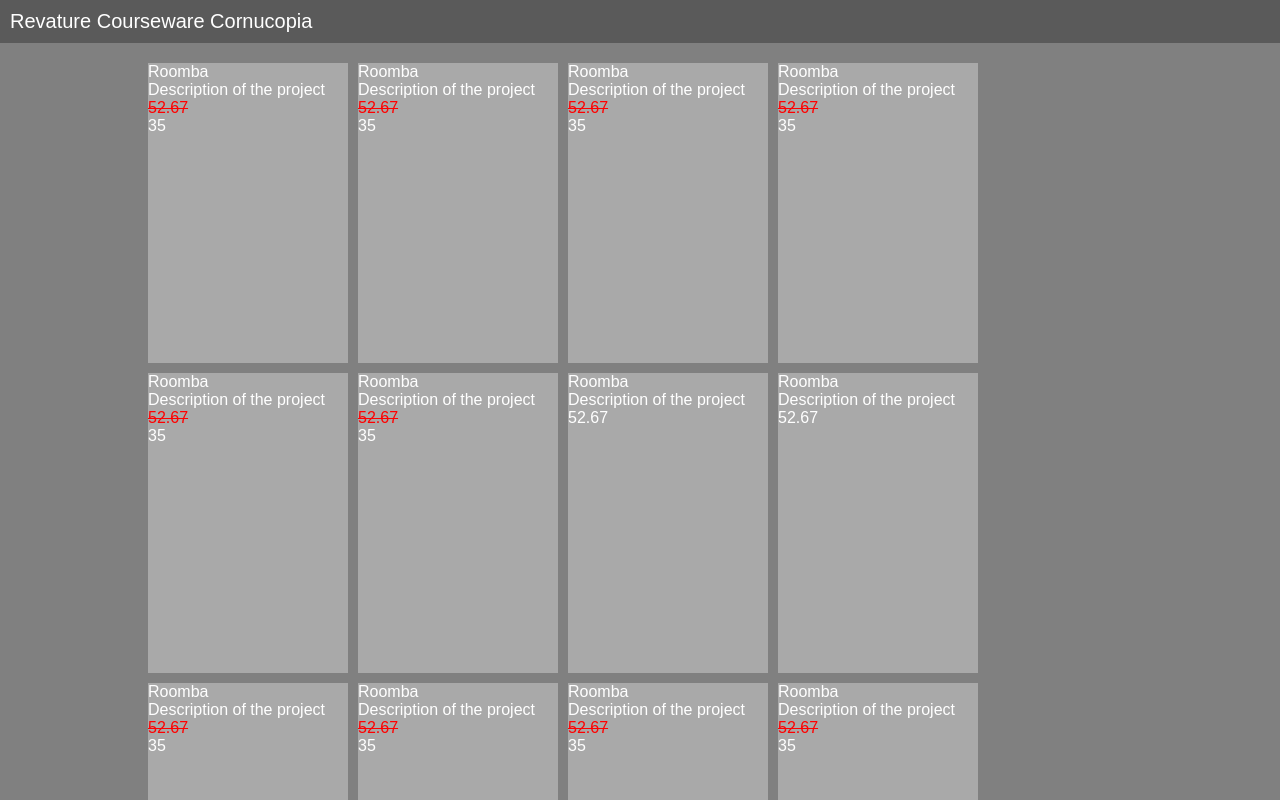
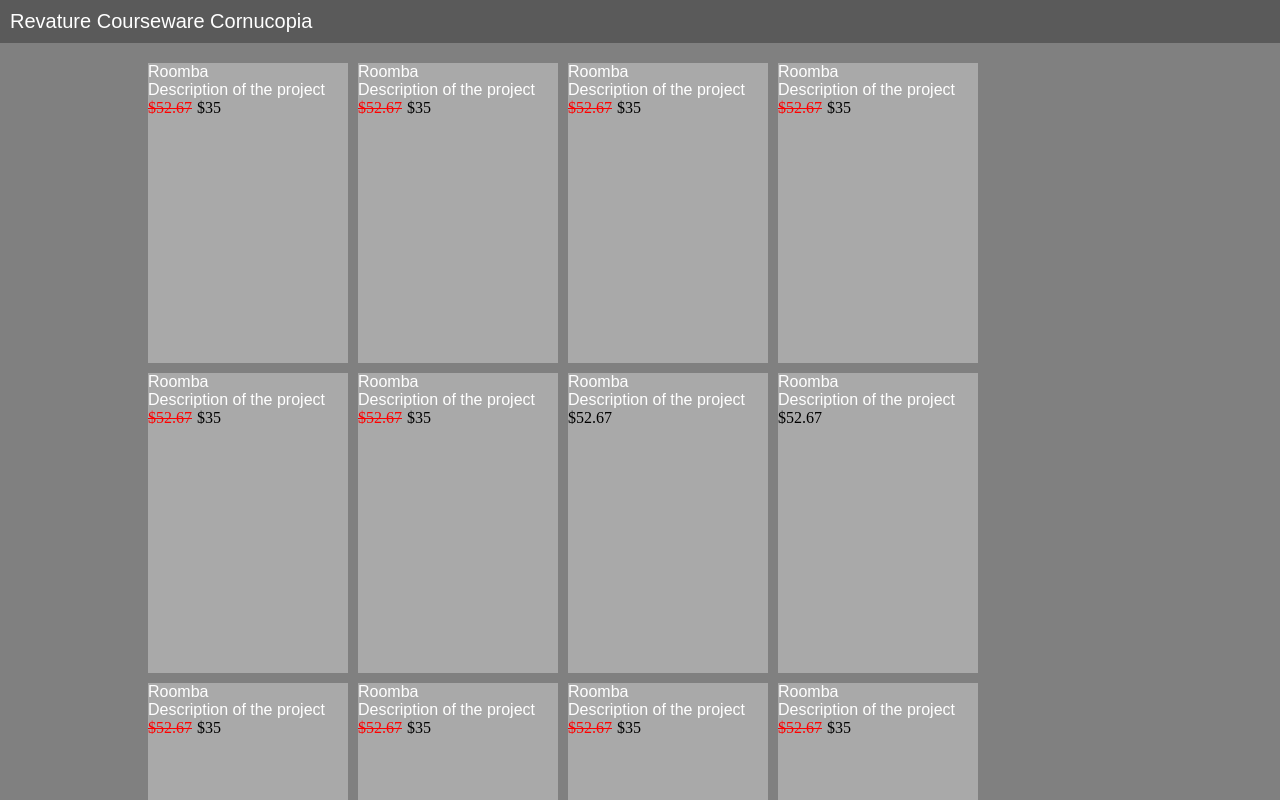
Before and after one commit to angeldep144/RCC-frontend, an Angular app: page / in a window 1280 px wide. Built offline with nearby package versions, Linux system fonts and the light colour scheme.

Commit message:
moving price

```diff
--- a/src/app/components/product/product.component.css
+++ b/src/app/components/product/product.component.css
@@ -9,3 +9,7 @@
 	text-decoration: line-through;
 	color: red;
 }
+
+#sale-price{
+	margin-left: 5px;
+}
--- a/src/app/components/product/product.component.html
+++ b/src/app/components/product/product.component.html
@@ -1,10 +1,19 @@
 <div class = "product">
-	<p>{{ this.product.name }}</p>
 
-	<p>{{ this.product.description }}</p>
+	<div>
+		<p>{{ this.product.name }}</p>
 
-	<p *ngIf="!product.salePrice" id="product-price">{{ this.product.price }}</p>
-	<p *ngIf="product.salePrice" id="old-price">{{ this.product.price }}</p>
+		<p>{{ this.product.description }}</p>
 
-	<p *ngIf="product.salePrice" id="sale-price">{{this.product.salePrice}}</p>
+		<span id="price-container">
+			<span *ngIf="!product.salePrice" id="product-price">${{ this.product.price }}</span>
+			<span *ngIf="product.salePrice" id="old-price"> ${{ this.product.price }}</span>
+
+			<span *ngIf="product.salePrice" id="sale-price">${{this.product.salePrice}}</span>
+		</span>
+
+	</div>
+
+
+
 </div>
```
